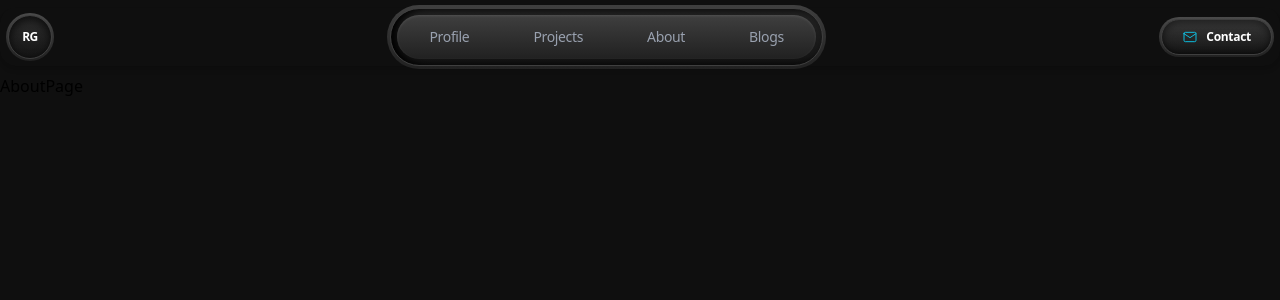
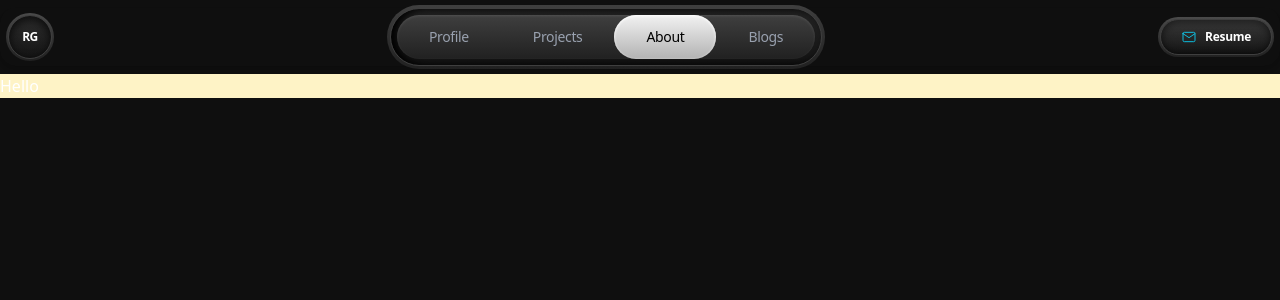
Before and after one commit to RaviGahire/Portfolio, a React (Vite) app: page /aboutme in a window 1280 px wide. Shown: the top 300 px of the page. Built offline with nearby package versions, Linux system fonts and the light colour scheme.

Commit message:
changed contact btn to resume btn

```diff
--- a/src/Components/Header.jsx
+++ b/src/Components/Header.jsx
@@ -1,14 +1,14 @@
 import React from 'react'
 import { Navbar } from './Navbar'
 import { Logo } from '../utils/Logo'
-import { ContactBtn } from '../utils/ContactBtn'
+import {  ResumeBtn } from '../utils/ResumeBtn'
 
 export const Header = () => {
     return (
         <header aria-label='header' className='flex justify-around items-center max-w-7xl mx-auto md:my-2  rounded-2xl shadow-md '>
             <div className="hidden md:block mx-2"><Logo /></div>
             <Navbar />
-            <div className="hidden md:block  mx-2"><ContactBtn /></div>
+            <div className="hidden md:block mx-2"><ResumeBtn /></div>
         </header>
     )
 }
--- a/src/Components/Navbar.jsx
+++ b/src/Components/Navbar.jsx
@@ -7,7 +7,7 @@ export const Navbar = () => {
   const navItems = [
     { title: 'Profile', path: '/' },
     { title: 'Projects', path: '/projects' },
-    { title: 'About', path: '/about' },
+    { title: 'About', path: '/aboutme' },
     { title: 'Blogs', path: '/blogs' },
 
   ];
--- a/src/pages/AboutPage.jsx
+++ b/src/pages/AboutPage.jsx
@@ -2,6 +2,10 @@
 
 export const AboutPage = () => {
   return (
-    <div>AboutPage</div>
+    <>
+    <div className="text-white bg-amber-100">Hello</div>
+
+
+    </>
   )
 }
--- a/src/utils/ContactBtn.jsx
+++ b/src/utils/ResumeBtn.jsx
@@ -1,9 +1,7 @@
 import { IconMail } from '@tabler/icons-react'
 import { Link } from 'react-router-dom'
 
-export const ContactBtn = () => {
-
-
+export const ResumeBtn = () => {
 
   return (
  <Link
@@ -28,7 +26,7 @@ export const ContactBtn = () => {
 
       {/* Button Text */}
       <span className="text-xs font-bold text-white tracking-tight">
-        Contact
+        Resume
       </span>
     </div>
 
```
